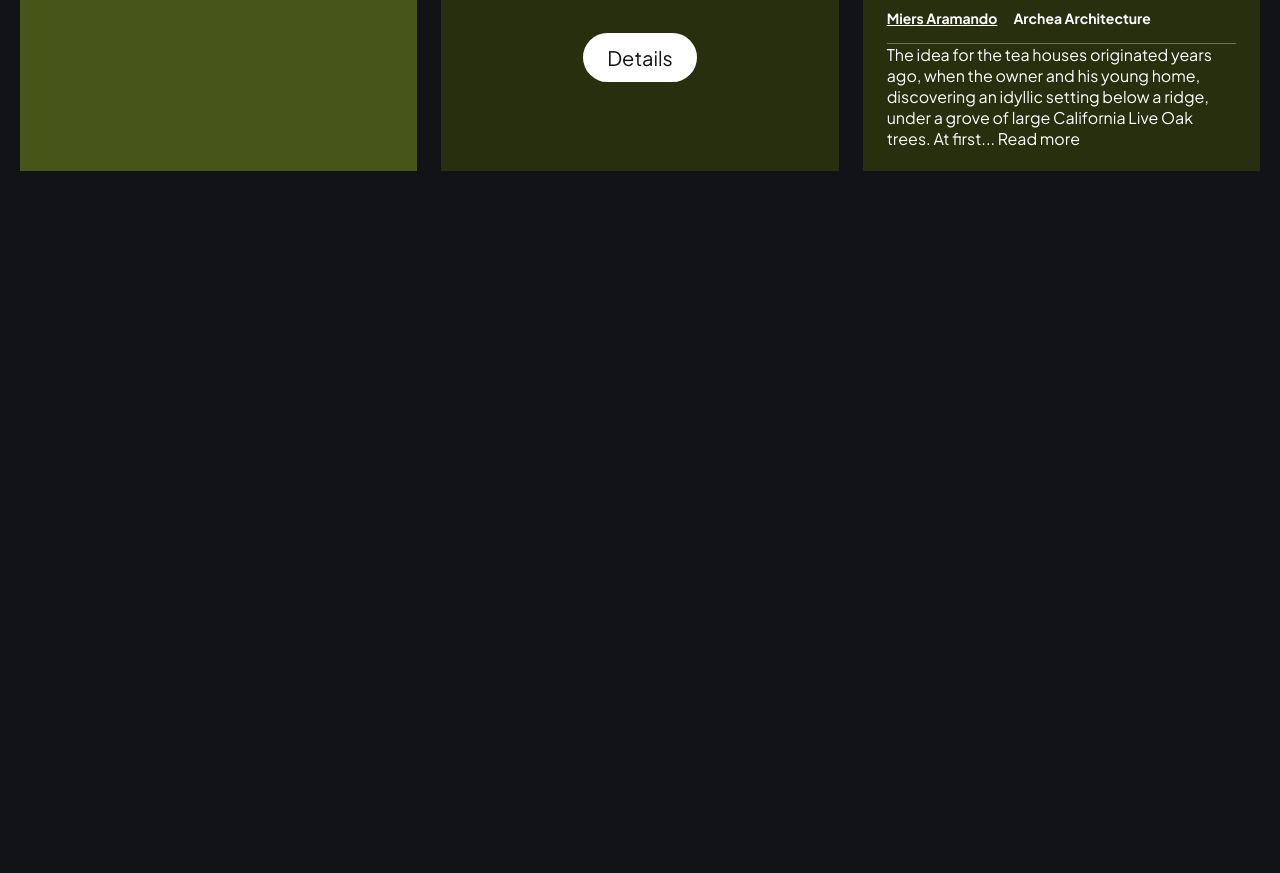
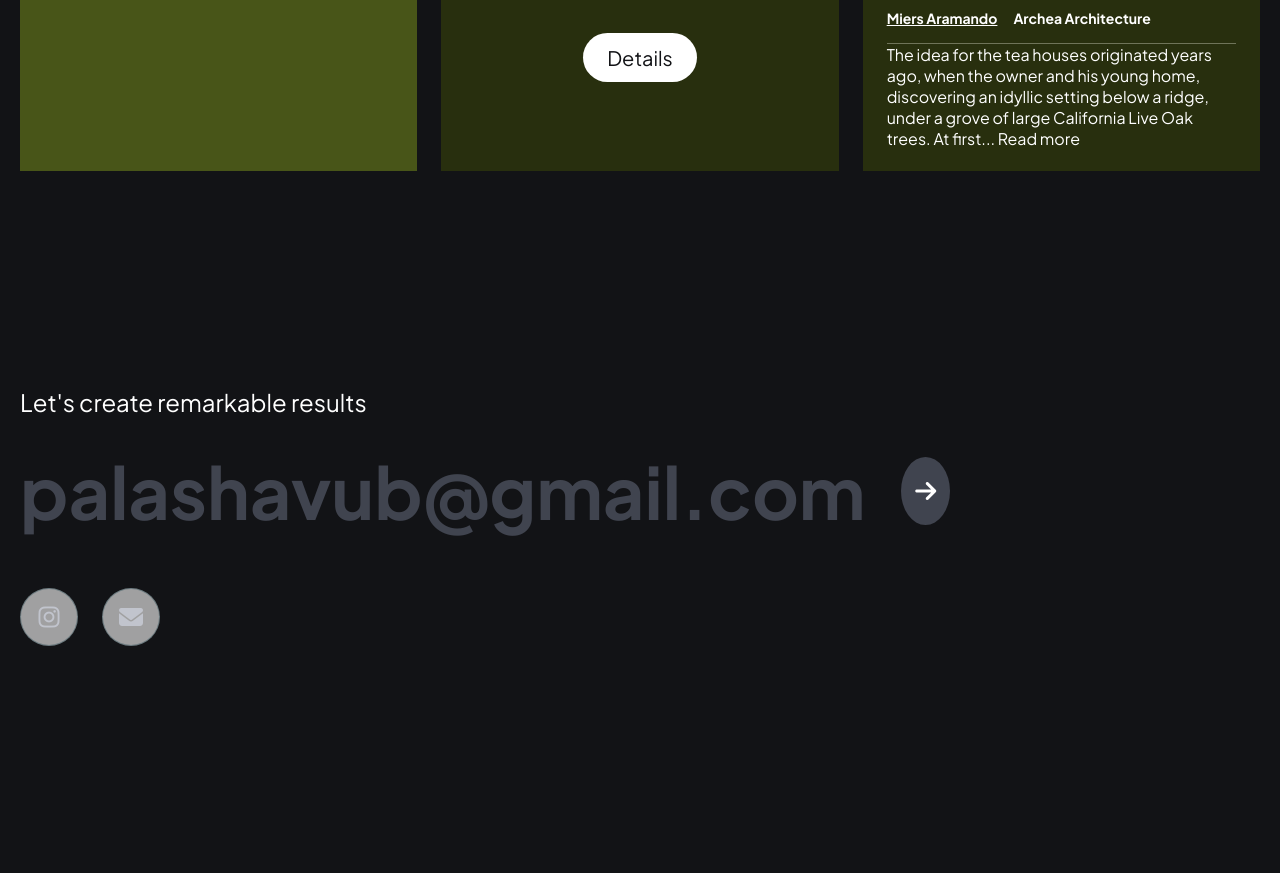
Before and after one commit to PalashHalder/archea-architecture, a plain HTML site: page index.html in a window 1280 px wide. Shown: the part 4211-5084 px from the top of the page. Before the commit the page ends 4498 px from the top, so only its background shows below. Drawn offline with Linux system fonts and the light colour scheme.

Commit message:
web design complete

```diff
--- a/index.html
+++ b/index.html
@@ -162,7 +162,20 @@
      <!-- ========== pendamic part end ========== -->
 
     <!-- ========== footer part start ========== -->
-    <!-- ========== footer part end ========== -->
+      <footer id="footer">
+        <div class="container">
+            <p>Let's create remarkable results</p>
+            <div class="footer-text">
+                <h2>palashavub@gmail.com</h2>
+                <a href="#"><i class="fa-solid fa-arrow-right"></i></a>
+            </div>
+            <div class="footer-icon">
+                <a href="#"><i class="fa-brands fa-instagram"></i></a>
+                <a href="#"><i class="fa-solid fa-envelope"></i></a>
+            </div>
+        </div>
+      </footer>
+    <!-- ========== footer part end ============ -->
 
 </body>
 </html>
--- a/styles/style.css
+++ b/styles/style.css
@@ -491,14 +491,71 @@ body{
     cursor: pointer;
 }
 
+/* ========== pendamic section start ========== */
+/* ========== footer section start ========== */
+#footer{
+    padding-top: 100px;
+}
 
+#footer p{
+    font-size: 24px;
+    color: #FFFFFF;
 
+}
 
+.footer-text{
+    display: flex;
+    /* display: grid; */
+    /* grid-template-columns: 1fr, 1fr; */
+    max-width: 685px;
+    margin-top: 20px;
+    justify-content: start;
+    column-gap: 36px;
+    align-items: center;
+}
 
+.footer-text h2{
+    color: #40444F;
+    font-size: 72px;
+    line-height: 150%;
+}
 
+.footer-text a{
+    height: 56px;
+    width: 56px;
+    color: #FFFFFF;
+    background: #40444F;
+    display: grid;
+    border-radius: 50%;
+    justify-content: center;
+   place-items: center;
+    font-size: 24px;
+    padding: 6px 14px;
+}
 
-/* ========== pendamic section start ========== */
+.footer-icon{
+    display: grid;
+    grid-template-columns: auto auto;
+    margin-top: 43px;
+    align-items: center;
+    justify-content: start;
+    column-gap: 24px;
+    margin-bottom: 224px;
+}
 
+.footer-icon a{
+    height: 56px;
+    width: 56px;
+    background: rgba(255, 255, 255, 0.6);
+    border-radius: 50%;
+    display: grid;
+    font-size: 24px;
+    place-items: center;
+    justify-content: center;
+    column-gap: 24px;
+    margin-bottom: 224px;
+    color: #C1C4CD;
+    border: 1px solid rgba(34, 68, 79, 0.4);
+}
 
-/* ========== footer section start ========== */
 /* ========== footer section end ============ */
```
